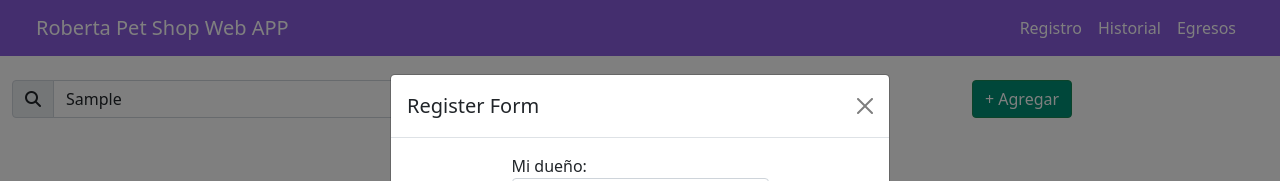
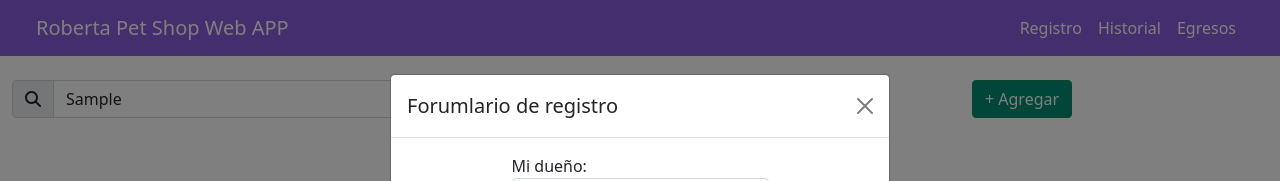
Before and after one commit to coderunner86/petshop, an Angular app: page / in a window 1280 px wide. Both pictures are taken after typing "Sample" into the empty fields and a click on the button "+ Agregar". Shown: the top 181 px of the page. Built offline with nearby package versions, Linux system fonts and the light colour scheme.

Commit message:
1 file modified

```diff
--- a/src/app/app.component.html
+++ b/src/app/app.component.html
@@ -114,7 +114,9 @@
     <div class="modal-dialog modal-dialog-centered modal-dialog-scrollable">
       <div class="modal-content">
         <div class="modal-header">
-          <h5 class="modal-title" id="exampleModalLabel">Register Form</h5>
+          <h5 class="modal-title" id="exampleModalLabel">
+            Forumlario de registro
+          </h5>
           <button
             type="button"
             class="btn-close"
@@ -216,7 +218,7 @@
     <div class="modal-dialog modal-dialog-centered modal-dialog-scrollable">
       <div class="modal-content">
         <div class="modal-header">
-          <h5 class="modal-title" id="exampleModalLabel">Edit Form</h5>
+          <h5 class="modal-title" id="exampleModalLabel">Editar Información</h5>
           <button
             type="button"
             class="btn-close"
```
